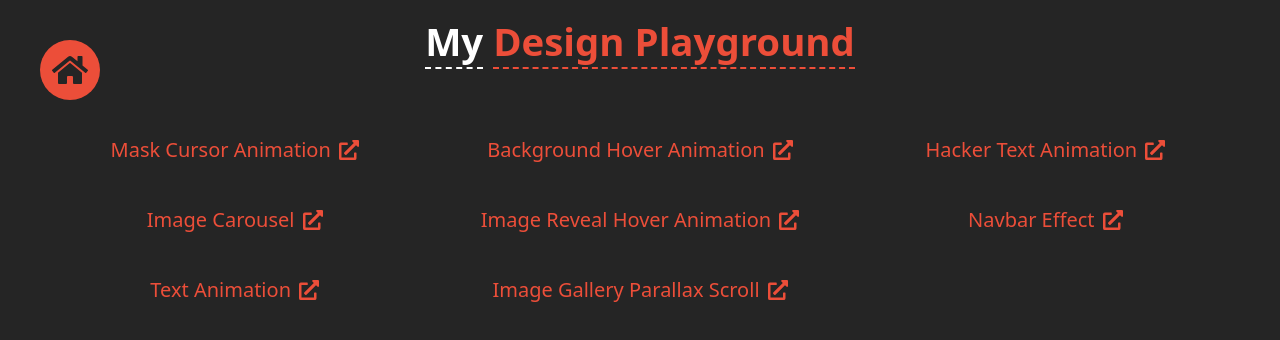
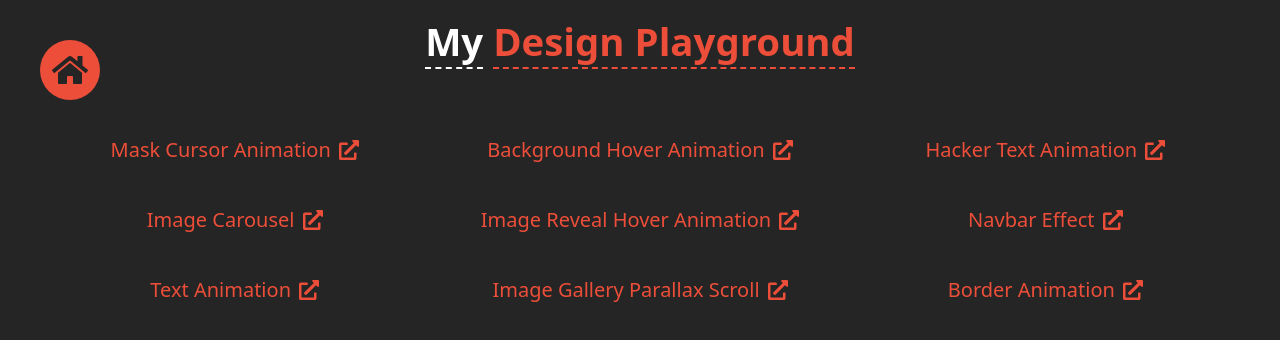
Before and after one commit to HarikrishnanYPR1707/My-Design-Playground, a Next.js app: page / in a window 1280 px wide. Shown: the top 340 px of the page. Built offline with nearby package versions, Linux system fonts and the light colour scheme.

Commit message:
Added link for Border Animation Page

```diff
--- a/src/app/page.js
+++ b/src/app/page.js
@@ -77,6 +77,13 @@ export default function Home() {
               Image Gallery Parallax Scroll
               <FaExternalLinkAlt className="ml-2" />
             </Link>
+            <Link
+              href="BorderAnimation/"
+              className="flex items-center justify-center rounded-xl px-7 py-3 duration-700 hover:bg-[#2e2e2e]"
+            >
+              Border Animation
+              <FaExternalLinkAlt className="ml-2" />
+            </Link>
           </div>
         </>
       )}
```
